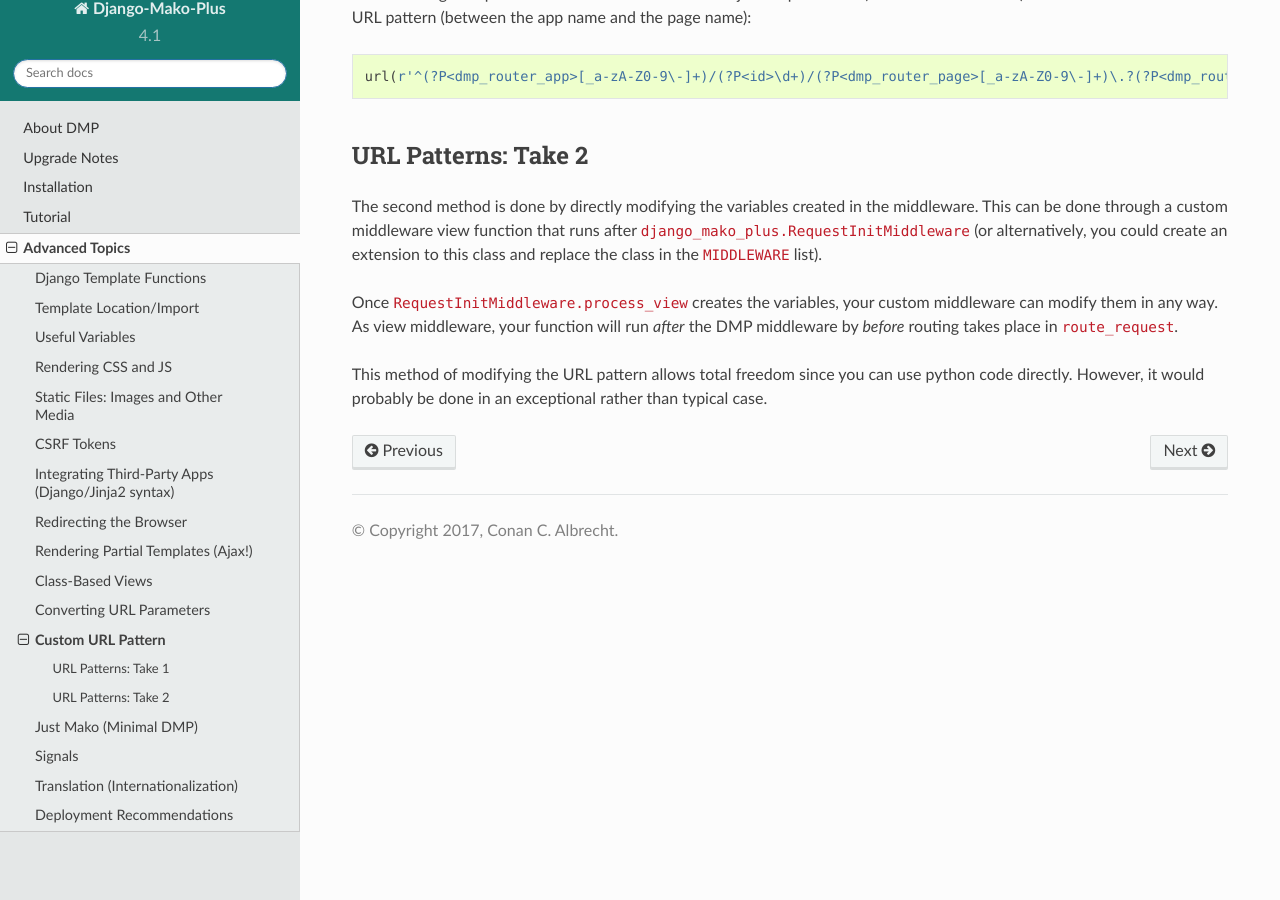
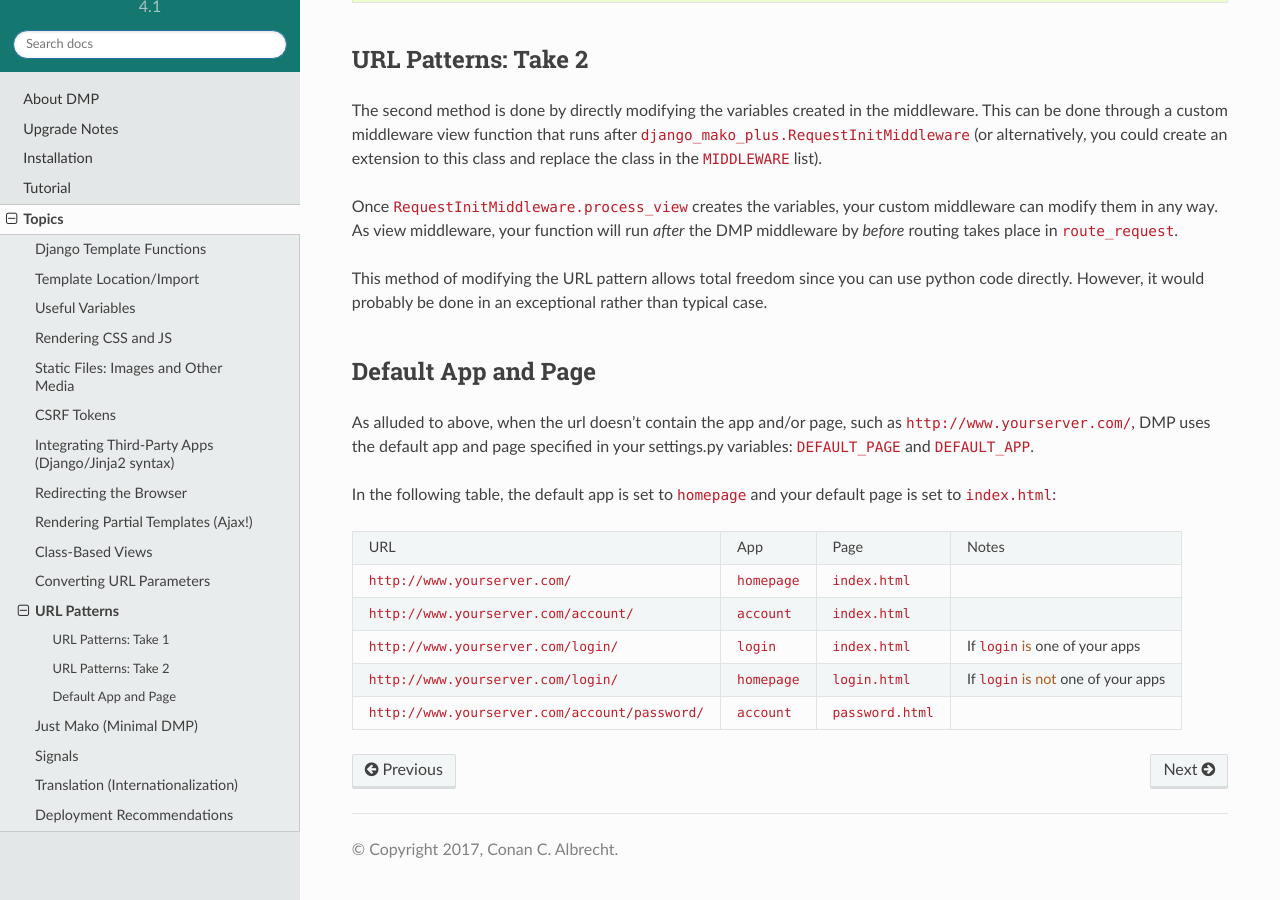
Before and after one commit to doconix/django-mako-plus, a Sphinx documentation site: the page built from docs/topics_urls_py.rst, in a window 1280 px wide and 900 px high, scrolled down 1501 px. Built offline with Sphinx 7.4.7 and the Read the Docs theme 2.0.0, drawn with Linux system fonts in a browser that asks for light colours; some of the changed text lies outside the part shown.

Commit message:
split the urls so defaults only happen when DEFAULT_APP is not None

```diff
--- a/django_mako_plus/__init__.py
+++ b/django_mako_plus/__init__.py
@@ -40,9 +40,9 @@ from .exceptions import JavascriptRedirectException
 from .exceptions import InternalRedirectException
 
 
-# filters
+# filters and tags
 from .filters import django_syntax, jinja2_syntax, alternate_syntax
-
+from .templatetags.django_mako_plus import dmp_include
 
 # the http responses
 from .http import HttpResponseJavascriptRedirect
--- a/django_mako_plus/version.py
+++ b/django_mako_plus/version.py
@@ -2,4 +2,4 @@
 # This allows it to import into the runtime DMP as well as
 # setup.py during installation.
 
-__version__ = '4.4.3'
+__version__ = '4.4.4'
--- a/docs/installation.rst
+++ b/docs/installation.rst
@@ -200,8 +200,9 @@ standard Django project already has the ``TEMPLATES =`` line.
                 'TEMPLATES_CACHE_DIR': '.cached_templates',
 
                 # the default app and page to render in Mako when the url is too short
+                # if None (no default app), DMP will not capture short URLs
+                'DEFAULT_APP': 'homepage',
                 'DEFAULT_PAGE': 'index',
-                'DEFAULT_APP': 'homepage',
 
                 # the default encoding of template files
                 'DEFAULT_TEMPLATE_ENCODING': 'utf-8',
--- a/docs/topics.rst
+++ b/docs/topics.rst
@@ -1,4 +1,4 @@
-Advanced Topics
+Topics
 ==========================
 
 
--- a/docs/topics_urls_py.rst
+++ b/docs/topics_urls_py.rst
@@ -1,8 +1,5 @@
-Custom URL Pattern
+URL Patterns
 ===========================
-
-.. contents::
-    :depth: 2
 
 Suppose your project requires a different URL pattern than the normal ``/app/page/param1/param2/...``. For example, you might need the user id in between the app and page: ``/app/userid/page/param1/param1...``. This is supported in two different ways.
 
@@ -65,3 +62,25 @@ The second method is done by directly modifying the variables created in the mid
 Once ``RequestInitMiddleware.process_view`` creates the variables, your custom middleware can modify them in any way. As view middleware, your function will run *after* the DMP middleware by *before* routing takes place in ``route_request``.
 
 This method of modifying the URL pattern allows total freedom since you can use python code directly. However, it would probably be done in an exceptional rather than typical case.
+
+
+Default App and Page
+---------------------------
+
+As alluded to above, when the url doesn't contain the app and/or page, such as ``http://www.yourserver.com/``, DMP uses the default app and page specified in your  settings.py variables: ``DEFAULT_PAGE`` and ``DEFAULT_APP``.
+
+In the following table, the default app is set to ``homepage`` and your default page is set to ``index.html``:
+
++----------------------------------------------------------+-------------------+------------------------+-------------------------------------------+
+| URL                                                      | App               | Page                   | Notes                                     |
++----------------------------------------------------------+-------------------+------------------------+-------------------------------------------+
+| ``http://www.yourserver.com/``                           | ``homepage``      | ``index.html``         |                                           |
++----------------------------------------------------------+-------------------+------------------------+-------------------------------------------+
+| ``http://www.yourserver.com/account/``                   | ``account``       | ``index.html``         |                                           |
++----------------------------------------------------------+-------------------+------------------------+-------------------------------------------+
+| ``http://www.yourserver.com/login/``                     | ``login``         | ``index.html``         | If ``login`` **is** one of your apps      |
++----------------------------------------------------------+-------------------+------------------------+-------------------------------------------+
+| ``http://www.yourserver.com/login/``                     | ``homepage``      | ``login.html``         | If ``login`` **is not** one of your apps  |
++----------------------------------------------------------+-------------------+------------------------+-------------------------------------------+
+| ``http://www.yourserver.com/account/password/``          | ``account``       | ``password.html``      |                                           |
++----------------------------------------------------------+-------------------+------------------------+-------------------------------------------+
```
Also changed, not shown: docs/topics_other_syntax.rst (+26 -0 lines), docs/tutorial_meet_dmp.rst (+1 -8 lines), 6 other files.
